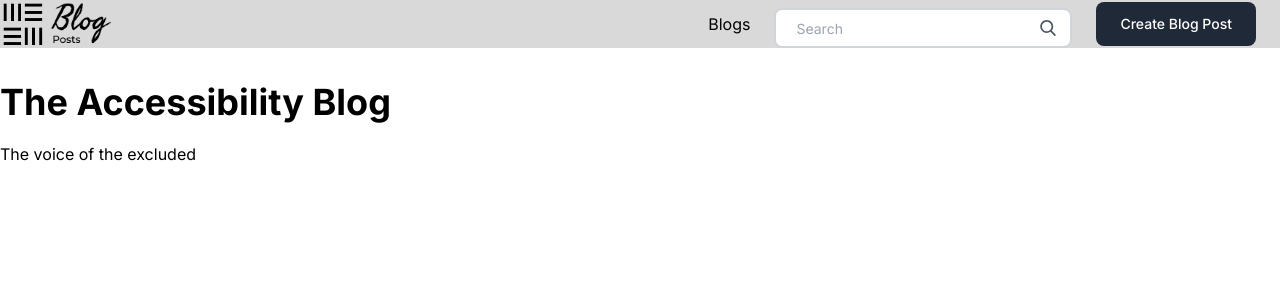
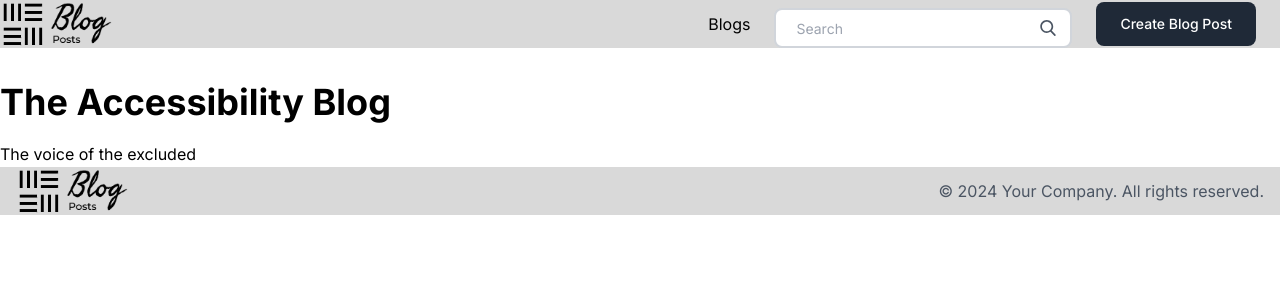
Before and after one commit to Blackscure/Blogv1, a Next.js app: page / in a window 1280 px wide. Shown: the top 300 px of the page. Built offline with nearby package versions, Linux system fonts and the light colour scheme.

Commit message:
footer created

```diff
--- /dev/null
+++ b/app/features/footer/footer.tsx
@@ -0,0 +1,18 @@
+import React from 'react';
+import logo from '../assets/logo.png'; // Import the logo image
+
+const Footer = () => {
+  return (
+    <footer style={{ backgroundColor: '#D9D9D9' }}>
+      <div className="container mx-auto flex items-center justify-between px-4">
+        {/* Logo */}
+       <img src="/assets/logo.png" alt="Logo" className="h-12 w-auto mr-4" />
+
+        {/* Footer text */}
+        <p className="text-gray-600">© 2024 Your Company. All rights reserved.</p>
+      </div>
+    </footer>
+  );
+};
+
+export default Footer;
--- a/app/page.tsx
+++ b/app/page.tsx
@@ -1,13 +1,17 @@
 import Image from "next/image";
 import NavBar from "./features/nav/nav";
 import Slogan from "./features/slogans/slogan";
+import Footer from "./features/footer/footer";
+
 
 
 export default function Home() {
   return (
-   <div>
+   <div >
    <NavBar/>
    <Slogan/>
+   <Footer/>
+
 
    </div>
   );
```
